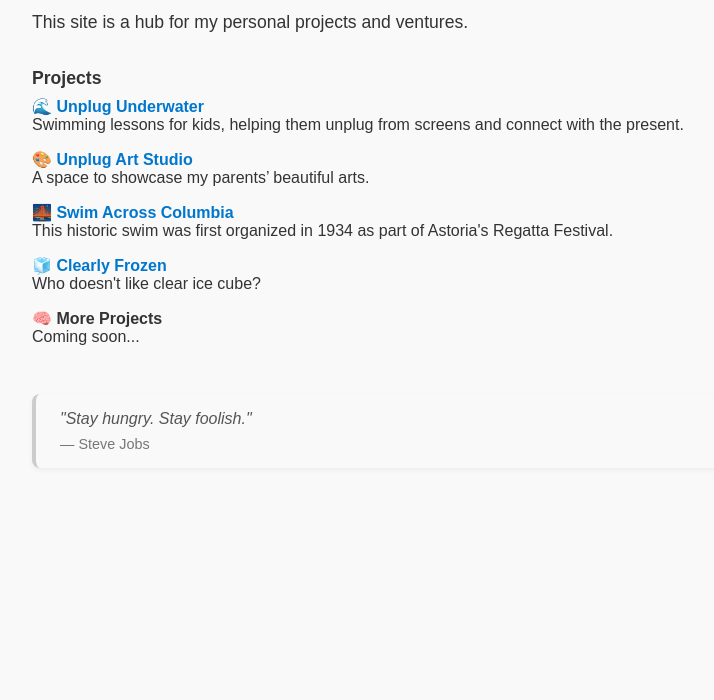
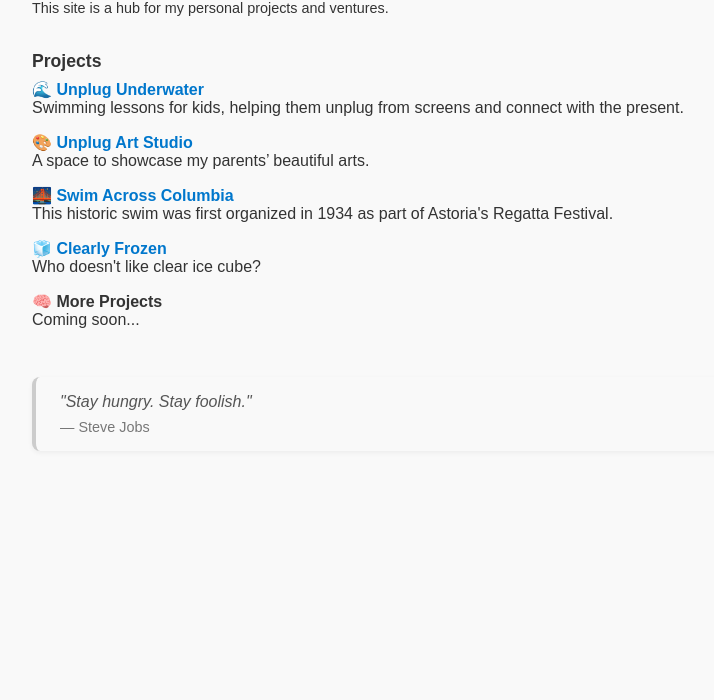
Before and after one commit to yaweihao/yaweihao.github.io, a plain HTML site: page index.html in a window 1280 px wide. Shown: the part 100-800 px from the top of the page, without its empty margins (0-714 px from the left). Drawn offline with Linux system fonts and the light colour scheme.

Commit message:
Update index.html

```diff
--- a/index.html
+++ b/index.html
@@ -21,8 +21,10 @@
       margin-bottom: 0.5rem;
     }
     p {
-      font-size: 1.1rem;
-      line-height: 1.6;
+      font-size: 0.9rem; /* Make it smaller */
+      line-height: 1.4; /* Adjust line spacing */
+      margin-top: 0.5rem; /* Reduce space above the paragraph */
+      margin-bottom: 0.5rem; /* Reduce space below the paragraph */
     }
     .projects {
       margin-top: 2rem;
```
